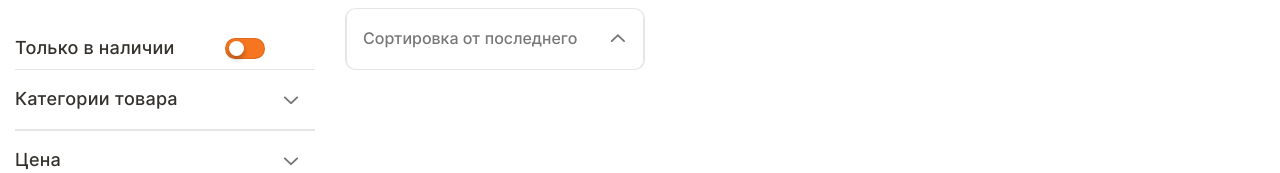
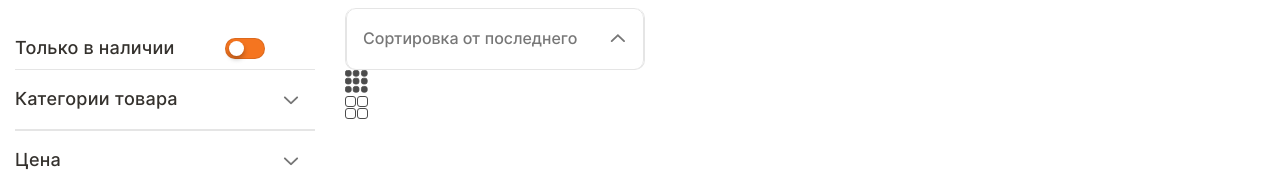
Before and after one commit to Islam-Parchiev/electroVelo, a React app in the folder client/: page /catalog in a window 1280 px wide. Shown: the part 422-595 px from the top of the page. Built offline with nearby package versions, Linux system fonts and the light colour scheme; a web font is replaced by a local one.

Commit message:
add CatalogView component

```diff
--- a/client/src/components/CatalogContent/CatalogContent.module.scss
+++ b/client/src/components/CatalogContent/CatalogContent.module.scss
@@ -8,4 +8,5 @@ min-height: 100vh;
 	&__right {
 		padding-left: 30px;
 	}
+
 }
--- a/client/src/components/CatalogContent/CatalogContent.tsx
+++ b/client/src/components/CatalogContent/CatalogContent.tsx
@@ -2,6 +2,7 @@ import React from 'react'
 
 import Filters from '@components/Filters/Filters'
 import CatalogSort from '@components/CatalogSort/CatalogSort'
+import CatalogView from '@components/CatalogView/CatalogView'
 
 import styles from './CatalogContent.module.scss'
 
@@ -10,9 +11,10 @@ const CatalogContent:React.FC = () => {
 		<section className={styles.CatalogContent}>
 			<div className="container">
 				<div className={styles.CatalogContent__wrapper}>
-					<Filters/>
+					<Filters />
 					<div className={styles.CatalogContent__right}>
-            	<CatalogSort/>
+						<CatalogSort />
+						<CatalogView/>
 					</div>
 				</div>
 			</div>
--- /dev/null
+++ b/client/src/components/CatalogView/CatalogView.module.scss
@@ -0,0 +1,13 @@
+.CatalogView {
+
+		li {
+			cursor: pointer;
+		}
+		svg rect{
+			fill:#fff;
+		}
+		svg.active rect {
+		  fill:#4C4C4C;
+		}
+
+}
--- /dev/null
+++ b/client/src/components/CatalogView/CatalogView.tsx
@@ -0,0 +1,138 @@
+import React from 'react'
+
+import styles from './CatalogView.module.scss'
+
+interface CatalogViewProps {}
+
+const CatalogView: React.FC<CatalogViewProps> = props => {
+	const [viewType,setViewType] = React.useState(1);
+	const {} = props
+	return (
+		<ul className={`list-reset ${styles.CatalogView}`}>
+			<li onClick={() => setViewType(1)}>
+				<svg
+					width="23"
+					height="23"
+					viewBox="0 0 28 28"
+					xmlns="http://www.w3.org/2000/svg"
+					className={viewType === 1 ? styles.active : ''}>
+					<rect
+						x="0.5"
+						y="0.5"
+						width="7"
+						height="7"
+						rx="2.5"
+						stroke="#4C4C4C"
+					/>
+					<rect
+						x="10.0"
+						y="0.5"
+						width="7"
+						height="7"
+						rx="2.5"
+						stroke="#4C4C4C"
+					/>
+					<rect
+						x="20.0"
+						y="0.5"
+						width="7"
+						height="7"
+						rx="2.5"
+						stroke="#4C4C4C"
+					/>
+					<rect
+						x="0.5"
+						y="10.0"
+						width="7"
+						height="7"
+						rx="2.5"
+						stroke="#4C4C4C"
+					/>
+					<rect
+						x="10.0"
+						y="10.0"
+						width="7"
+						height="7"
+						rx="2.5"
+						stroke="#4C4C4C"
+					/>
+					<rect
+						x="20.0"
+						y="10.0"
+						width="7"
+						height="7"
+						rx="2.5"
+						stroke="#4C4C4C"
+					/>
+					<rect
+						x="0.5"
+						y="20.0"
+						width="7"
+						height="7"
+						rx="2.5"
+						stroke="#4C4C4C"
+					/>
+					<rect
+						x="10.0"
+						y="20.0"
+						width="7"
+						height="7"
+						rx="2.5"
+						stroke="#4C4C4C"
+					/>
+					<rect
+						x="20.0"
+						y="20.0"
+						width="7"
+						height="7"
+						rx="2.5"
+						stroke="#4C4C4C"
+					/>
+				</svg>
+			</li>
+			<li onClick={() => setViewType(2)}>
+				<svg
+					xmlns="http://www.w3.org/2000/svg"
+					width="23"
+					height="23"
+					viewBox="0 0 23 23"
+					className={viewType === 2 ? styles.active : ''}>
+					<rect
+						x="0.5"
+						y="0.5"
+						width="10"
+						height="10"
+						rx="2.5"
+						stroke="#4C4C4C"
+					/>
+					<rect
+						x="0.5"
+						y="12.5"
+						width="10"
+						height="10"
+						rx="2.5"
+						stroke="#4C4C4C"
+					/>
+					<rect
+						x="12.5"
+						y="0.5"
+						width="10"
+						height="10"
+						rx="2.5"
+						stroke="#4C4C4C"
+					/>
+					<rect
+						x="12.5"
+						y="12.5"
+						width="10"
+						height="10"
+						rx="2.5"
+						stroke="#4C4C4C"
+					/>
+				</svg>
+			</li>
+		</ul>
+	)
+}
+
+export default CatalogView
```
